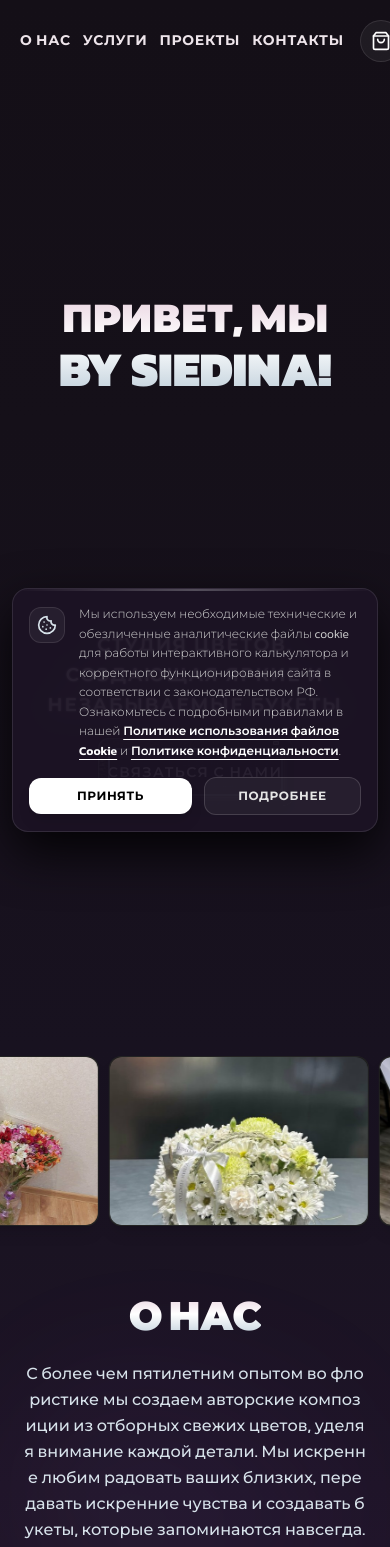
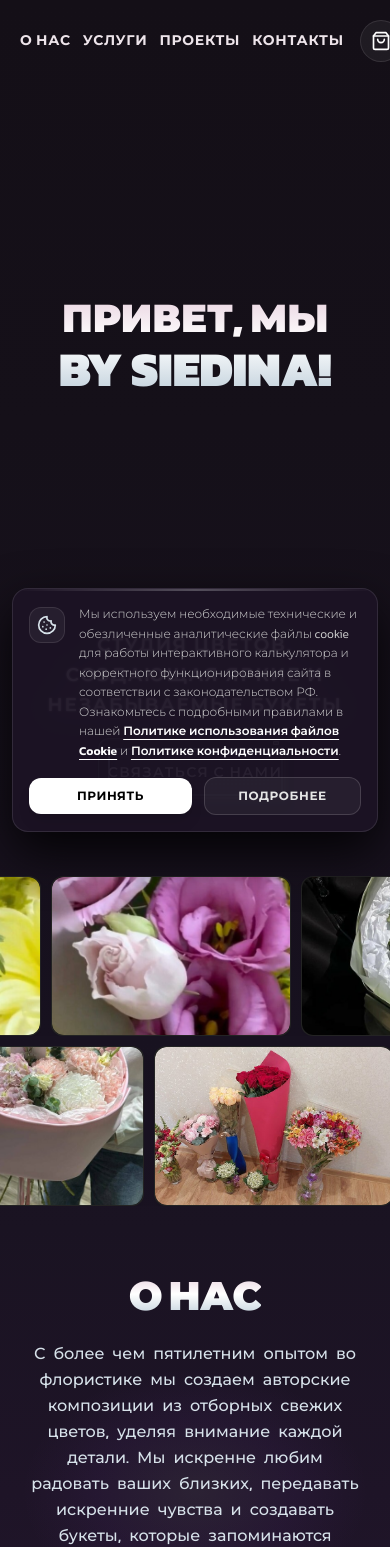
Before and after one commit to Vlad1slandd/BY.SIEDINA, a React (Vite) app: page / in a window 390 px wide. Shown: the top 1547 px of the page. Built offline with nearby package versions, Linux system fonts and the light colour scheme.

Commit message:
Optimize mobile performance: pure CSS hardware marquee, eliminate scroll lag, optimize filters and transforms

```diff
--- a/src/components/AboutSection.tsx
+++ b/src/components/AboutSection.tsx
@@ -16,8 +16,8 @@ export const AboutSection: React.FC = () => {
       id="about"
       className="relative w-full flex flex-col justify-center items-center px-4 sm:px-8 md:px-10 py-12 sm:py-16 md:py-20 bg-gradient-to-b from-[#1A1322] via-[#1E1427] to-[#22162B] overflow-hidden -mt-[2px]"
     >
-      {/* Декоративное мягкое свечение по центру */}
-      <div className="absolute top-1/2 left-1/2 -translate-x-1/2 -translate-y-1/2 w-[350px] sm:w-[500px] h-[250px] sm:h-[350px] bg-gradient-to-tr from-white/5 via-purple-500/5 to-transparent rounded-full blur-3xl pointer-events-none" />
+      {/* Декоративное мягкое свечение по центру (легкий радиальный градиент) */}
+      <div className="absolute top-1/2 left-1/2 -translate-x-1/2 -translate-y-1/2 w-[350px] sm:w-[500px] h-[250px] sm:h-[350px] bg-[radial-gradient(ellipse_at_center,rgba(255,255,255,0.06)_0%,rgba(168,85,247,0.05)_40%,transparent_70%)] rounded-full pointer-events-none" />
 
       {/* Central Content */}
       <div className="relative z-10 flex flex-col items-center text-center max-w-4xl mx-auto px-2">
--- a/src/components/AnimatedText.tsx
+++ b/src/components/AnimatedText.tsx
@@ -1,4 +1,4 @@
-import React, { useRef } from 'react';
+import React, { useRef, useMemo } from 'react';
 import { motion, useScroll, useTransform, MotionValue } from 'framer-motion';
 
 interface AnimatedTextProps {
@@ -6,23 +6,23 @@ interface AnimatedTextProps {
   className?: string;
 }
 
-interface CharProps {
-  char: string;
+interface WordProps {
+  word: string;
   progress: MotionValue<number>;
   range: [number, number];
 }
 
-const AnimatedChar: React.FC<CharProps> = ({ char, progress, range }) => {
-  const opacity = useTransform(progress, range, [0.2, 1]);
+const AnimatedWord: React.FC<WordProps> = ({ word, progress, range }) => {
+  const opacity = useTransform(progress, range, [0.25, 1]);
 
   return (
-    <span className="relative inline-block">
-      <span className="opacity-0">{char === ' ' ? '\u00A0' : char}</span>
+    <span className="relative inline-block mx-1">
+      <span className="opacity-0">{word}</span>
       <motion.span
         style={{ opacity }}
         className="absolute inset-0"
       >
-        {char === ' ' ? '\u00A0' : char}
+        {word}
       </motion.span>
     </span>
   );
@@ -33,11 +33,11 @@ export const AnimatedText: React.FC<AnimatedTextProps> = ({ text, className = ''
 
   const { scrollYProgress } = useScroll({
     target: containerRef,
-    offset: ['start 0.8', 'end 0.2'],
+    offset: ['start 0.85', 'end 0.25'],
   });
 
-  const characters = text.split('');
-  const totalChars = characters.length;
+  const words = useMemo(() => text.split(/\s+/), [text]);
+  const totalWords = words.length;
 
   return (
     <p
@@ -45,14 +45,14 @@ export const AnimatedText: React.FC<AnimatedTextProps> = ({ text, className = ''
       className={`relative flex flex-wrap justify-center text-center ${className}`}
       style={{ fontSize: 'clamp(1rem, 2vw, 1.35rem)' }}
     >
-      {characters.map((char, index) => {
-        const start = index / totalChars;
+      {words.map((word, index) => {
+        const start = index / totalWords;
         const end = Math.min(1, start + 0.15);
 
         return (
-          <AnimatedChar
+          <AnimatedWord
             key={index}
-            char={char}
+            word={word}
             progress={scrollYProgress}
             range={[start, end]}
           />
--- a/src/components/HeroSection.tsx
+++ b/src/components/HeroSection.tsx
@@ -23,8 +23,8 @@ export const HeroSection: React.FC = () => {
 
   return (
     <section className="relative min-h-[100dvh] h-[100dvh] w-full flex flex-col justify-between overflow-x-clip bg-gradient-to-b from-[#140F17] via-[#151019] to-[#17111D]">
-      {/* Мягкое фоновое цветочное свечение */}
-      <div className="absolute top-1/2 left-1/2 -translate-x-1/2 -translate-y-1/2 w-[500px] h-[350px] bg-white/5 blur-[120px] pointer-events-none -z-10" />
+      {/* Мягкое фоновое цветочное свечение (аппаратно-ускоренный радиальный градиент) */}
+      <div className="absolute top-1/2 left-1/2 -translate-x-1/2 -translate-y-1/2 w-[500px] h-[350px] bg-[radial-gradient(ellipse_at_center,rgba(255,255,255,0.06)_0%,transparent_70%)] pointer-events-none -z-10" />
       {/* Navbar */}
       <FadeIn as="nav" delay={0} y={-20} className="w-full z-20">
         <div className="flex justify-between items-center w-full px-5 sm:px-8 md:px-14 lg:px-20 pt-5 sm:pt-7 md:pt-9 gap-3 sm:gap-6">
--- a/src/components/Magnet.tsx
+++ b/src/components/Magnet.tsx
@@ -53,6 +53,11 @@ export const Magnet: React.FC<MagnetProps> = ({
   }, []);
 
   useEffect(() => {
+    // Only bind on desktop devices with fine pointer (mouse)
+    if (typeof window === 'undefined' || !window.matchMedia('(pointer: fine)').matches) {
+      return;
+    }
+
     window.addEventListener('mousemove', handleMouseMove, { passive: true });
     window.addEventListener('mouseleave', handleMouseLeave);
 
--- a/src/components/MarqueeSection.tsx
+++ b/src/components/MarqueeSection.tsx
@@ -1,4 +1,4 @@
-import React, { useEffect, useRef, useState } from 'react';
+import React from 'react';
 
 const BASE = import.meta.env.BASE_URL.endsWith('/') ? import.meta.env.BASE_URL : `${import.meta.env.BASE_URL}/`;
 
@@ -8,84 +8,56 @@ const marqueeImages = Array.from({ length: 17 }, (_, i) => `${BASE}gallery/photo
 const row1Images = marqueeImages.slice(0, 9);
 const row2Images = marqueeImages.slice(9);
 
-// Утроенные списки для бесшовной плавной прокрутки
-const row1Tripled = [...row1Images, ...row1Images, ...row1Images];
-const row2Tripled = [...row2Images, ...row2Images, ...row2Images];
+// Дублируем списки для бесшовной плавной аппаратной прокрутки без JS-слушателей скролла
+const row1Duplicated = [...row1Images, ...row1Images];
+const row2Duplicated = [...row2Images, ...row2Images];
 
 export const MarqueeSection: React.FC = () => {
-  const sectionRef = useRef<HTMLDivElement>(null);
-  const [offset, setOffset] = useState(0);
-
-  useEffect(() => {
-    const handleScroll = () => {
-      if (!sectionRef.current) return;
-      const rect = sectionRef.current.getBoundingClientRect();
-      const sectionTop = window.scrollY + rect.top;
-      // Scroll offset calculated as: (window.scrollY - sectionTop + window.innerHeight) * 0.3
-      const calculatedOffset = (window.scrollY - sectionTop + window.innerHeight) * 0.3;
-      setOffset(calculatedOffset);
-    };
-
-    window.addEventListener('scroll', handleScroll, { passive: true });
-    handleScroll();
-
-    return () => {
-      window.removeEventListener('scroll', handleScroll);
-    };
-  }, []);
-
   return (
     <section
-      ref={sectionRef}
       className="bg-gradient-to-b from-[#17111D] via-[#181220] to-[#1A1322] pt-8 sm:pt-12 md:pt-16 pb-6 sm:pb-8 overflow-hidden w-full select-none"
     >
       <div className="flex flex-col gap-2.5 sm:gap-3">
-        {/* Row 1: Moves RIGHT on scroll */}
-        <div
-          className="flex gap-2.5 sm:gap-3 whitespace-nowrap"
-          style={{
-            transform: `translateX(${offset - 200}px)`,
-            willChange: 'transform',
-          }}
-        >
-          {row1Tripled.map((imgUrl, i) => (
+        {/* Ряд 1: Бесшовное аппаратное смещение влево (GPU 60/120fps) */}
+        <div className="overflow-hidden w-full">
+          <div className="animate-marquee-left flex gap-2.5 sm:gap-3">
+            {row1Duplicated.map((imgUrl, i) => (
               <div
                 key={`row1-${i}`}
-              className="flex-shrink-0 w-[260px] h-[170px] sm:w-[340px] sm:h-[220px] md:w-[420px] md:h-[270px] rounded-xl sm:rounded-2xl overflow-hidden bg-neutral-900 border border-white/5 shadow-lg group transition-transform duration-300 hover:scale-[1.02]"
+                className="flex-shrink-0 w-[240px] h-[160px] sm:w-[320px] sm:h-[210px] md:w-[400px] md:h-[260px] rounded-xl sm:rounded-2xl overflow-hidden bg-neutral-900 border border-white/5 shadow-lg group transition-transform duration-300 hover:scale-[1.02]"
               >
                 <img
                   src={imgUrl}
                   alt="Букет студии By Siedina"
                   loading="lazy"
-                className="w-full h-full object-cover rounded-xl sm:rounded-2xl pointer-events-none"
-              />
-            </div>
-          ))}
-        </div>
-
-        {/* Row 2: Moves LEFT on scroll */}
-        <div
-          className="flex gap-2.5 sm:gap-3 whitespace-nowrap"
-          style={{
-            transform: `translateX(${-(offset - 200)}px)`,
-            willChange: 'transform',
-          }}
-        >
-          {row2Tripled.map((imgUrl, i) => (
-            <div
-              key={`row2-${i}`}
-              className="flex-shrink-0 w-[260px] h-[170px] sm:w-[340px] sm:h-[220px] md:w-[420px] md:h-[270px] rounded-xl sm:rounded-2xl overflow-hidden bg-neutral-900 border border-white/5 shadow-lg group transition-transform duration-300 hover:scale-[1.02]"
-            >
-              <img
-                src={imgUrl}
-                alt="Букет студии By Siedina"
-                loading="lazy"
+                  decoding="async"
                   className="w-full h-full object-cover rounded-xl sm:rounded-2xl pointer-events-none"
                 />
               </div>
             ))}
           </div>
         </div>
+
+        {/* Ряд 2: Бесшовное аппаратное смещение вправо (GPU 60/120fps) */}
+        <div className="overflow-hidden w-full">
+          <div className="animate-marquee-right flex gap-2.5 sm:gap-3">
+            {row2Duplicated.map((imgUrl, i) => (
+              <div
+                key={`row2-${i}`}
+                className="flex-shrink-0 w-[240px] h-[160px] sm:w-[320px] sm:h-[210px] md:w-[400px] md:h-[260px] rounded-xl sm:rounded-2xl overflow-hidden bg-neutral-900 border border-white/5 shadow-lg group transition-transform duration-300 hover:scale-[1.02]"
+              >
+                <img
+                  src={imgUrl}
+                  alt="Букет студии By Siedina"
+                  loading="lazy"
+                  decoding="async"
+                  className="w-full h-full object-cover rounded-xl sm:rounded-2xl pointer-events-none"
+                />
+              </div>
+            ))}
+          </div>
+        </div>
+      </div>
     </section>
   );
 };
--- a/src/components/TactileButton.css
+++ b/src/components/TactileButton.css
@@ -198,3 +198,16 @@
     background-color: #F472B6;
   }
 }
+
+/* Оптимизация для мобильных устройств: отключение тяжелых SVG фильтров (feTurbulence) */
+@media (max-width: 768px), (pointer: coarse) {
+  .tactile-fabric {
+    filter: none !important;
+    opacity: 0.15;
+    background-image: radial-gradient(rgba(255, 255, 255, 0.25) 1px, transparent 0);
+    background-size: 4px 4px;
+  }
+  .tactile-btn::before {
+    filter: none !important;
+  }
+}
--- a/src/index.css
+++ b/src/index.css
@@ -37,6 +37,46 @@
   }
   100% {
     background-position: 0% 50%;
+  }
+}
+
+/* Высокопроизводительный аппаратный бегущий ряд (GPU-accelerated 60/120fps marquee) */
+@keyframes marqueeLeft {
+  0% {
+    transform: translate3d(0, 0, 0);
+  }
+  100% {
+    transform: translate3d(-50%, 0, 0);
+  }
+}
+
+@keyframes marqueeRight {
+  0% {
+    transform: translate3d(-50%, 0, 0);
+  }
+  100% {
+    transform: translate3d(0, 0, 0);
+  }
+}
+
+.animate-marquee-left {
+  display: flex;
+  width: max-content;
+  animation: marqueeLeft 34s linear infinite;
+  will-change: transform;
+}
+
+.animate-marquee-right {
+  display: flex;
+  width: max-content;
+  animation: marqueeRight 34s linear infinite;
+  will-change: transform;
+}
+
+@media (hover: hover) and (pointer: fine) {
+  .animate-marquee-left:hover,
+  .animate-marquee-right:hover {
+    animation-play-state: paused;
   }
 }
 
```
Also changed, not shown: src/components/ProjectsSection.tsx (+4 -3 lines). Lines whose indentation alone changed are shown as unchanged.
